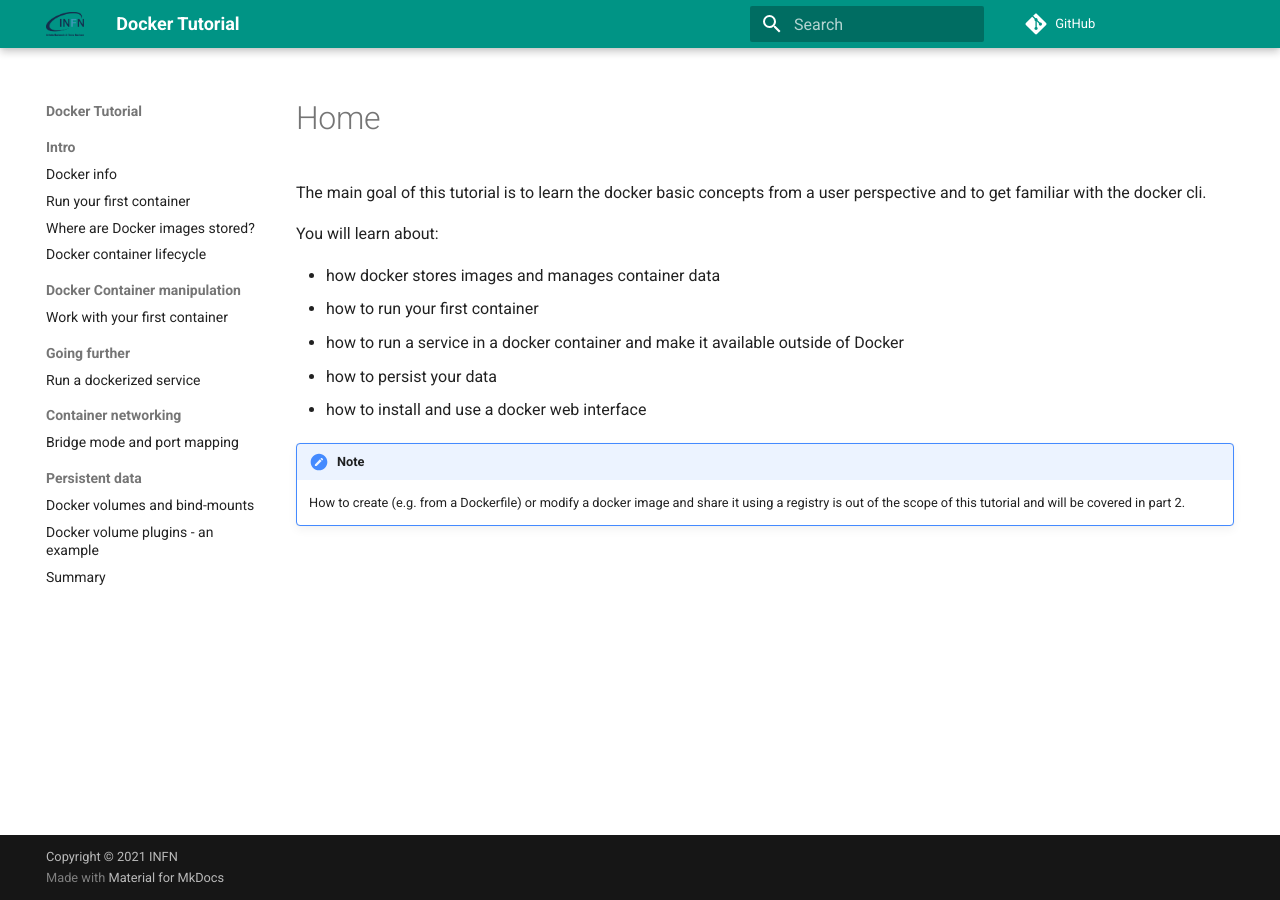
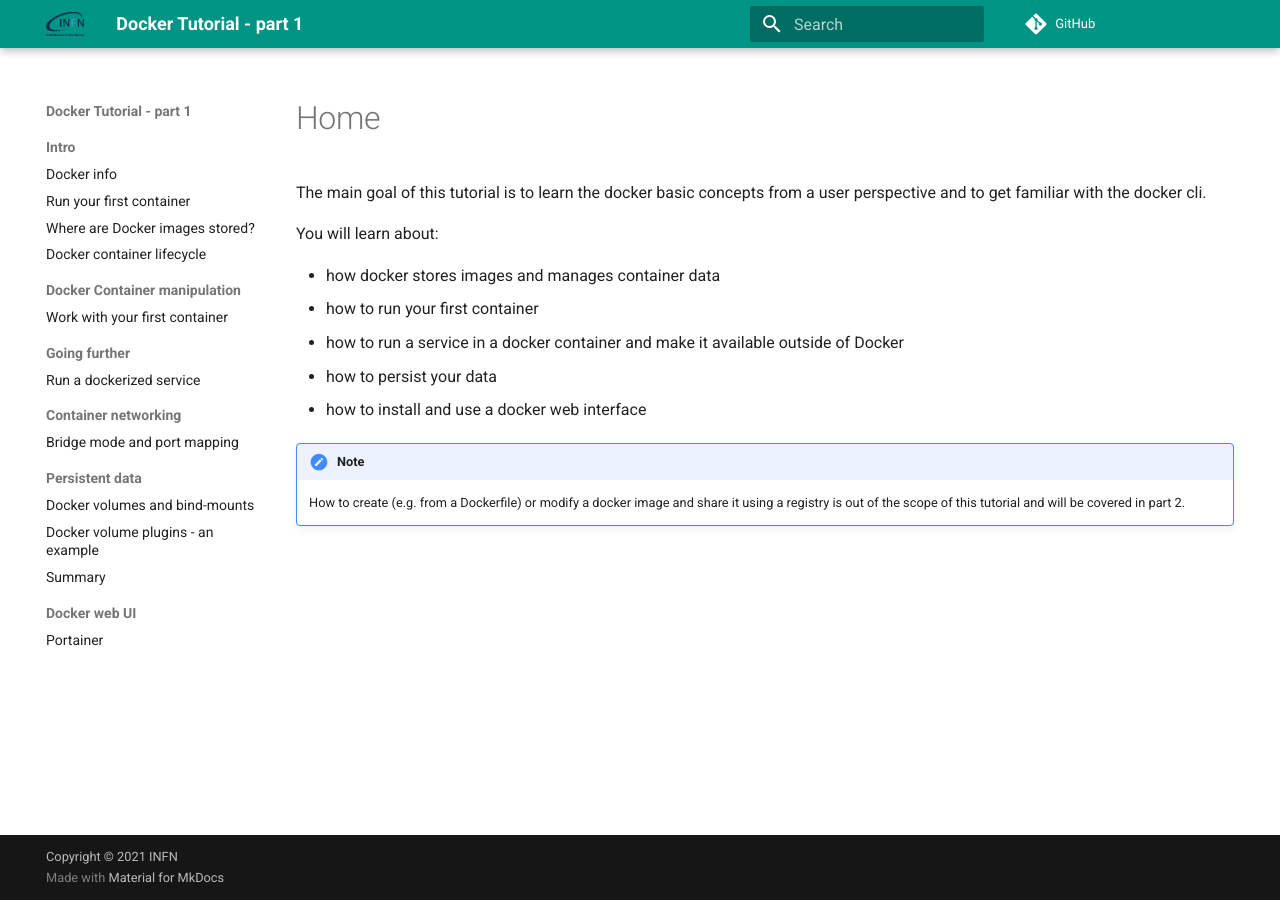
Before and after one commit to maricaantonacci/docker-tutorial, an MkDocs documentation site: the page built from docs/index.md, in a window 1280 px wide. Built offline with MkDocs 1.6.1 and Material for MkDocs 9.7.7, drawn with Linux system fonts in a browser that asks for light colours; comment, search, counter and statistics services are not loaded.

Commit message:
Add portainer

```diff
--- a/mkdocs.yml
+++ b/mkdocs.yml
@@ -1,4 +1,4 @@
-site_name: Docker Tutorial
+site_name: Docker Tutorial - part 1
 repo_url: https://github.com/maricaantonacci/docker-tutorial
 site_author: Marica Antonacci - marica.antonacci@ba.infn.it
 theme:
@@ -39,6 +39,8 @@ nav:
     - Docker volumes and bind-mounts: 'container/volumes.md'
     - Docker volume plugins - an example: 'container/volume_plugin.md'
     - Summary: 'container/volume_summary.md'
+  - Docker web UI:
+    - Portainer: 'gui/portainer.md'
 
 
 copyright: Copyright &copy; 2021 INFN
```
Also changed, not shown: docs/gui/portainer.md (added, +43 -0 lines), docs/gui/images/portainer_1.png (added), docs/gui/images/portainer_2.png (added), docs/gui/images/portainer_2a.png (added), docs/gui/images/portainer_3.png (added), docs/gui/images/portainer_4.png (added), docs/gui/images/portainer_5.png (added), docs/gui/images/portainer_6.png (added).
